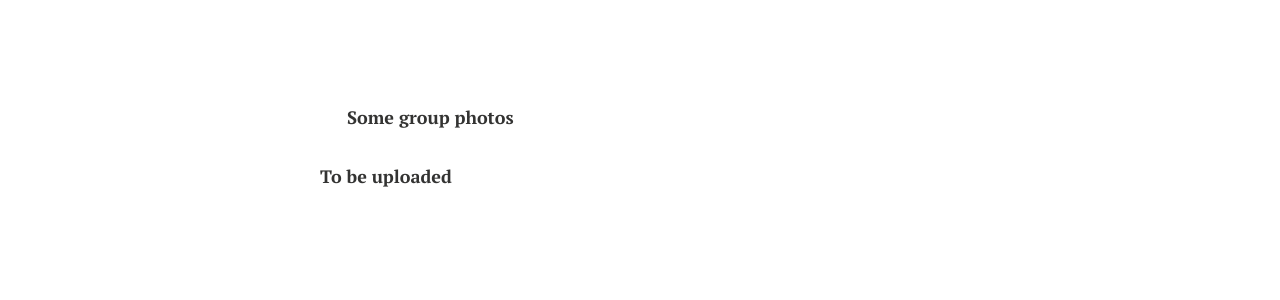
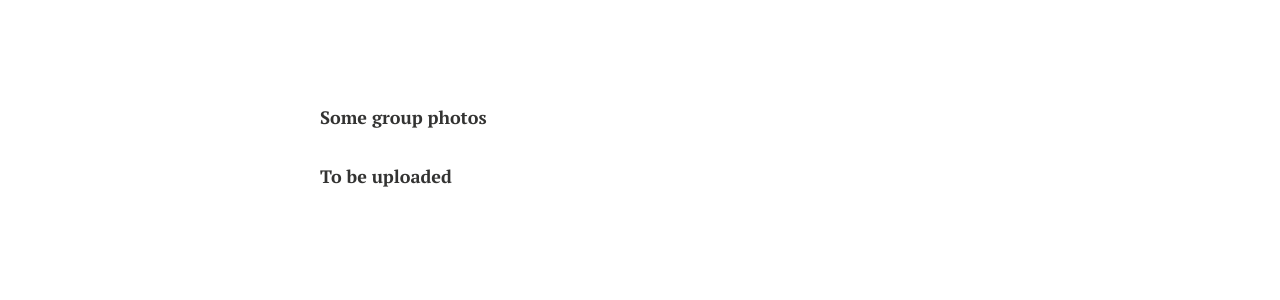
Before and after one commit to terteruu/terteruu.github.io, a Jekyll site: the page built from gallery.md, in a window 1280 px wide. Shown: the part 289-589 px from the top of the page. Built offline with Jekyll 4.4.1, drawn with Linux system fonts in a browser that asks for light colours; nearby versions of some CDN libraries; comment, search, counter and statistics services are not loaded; a style sheet for code colours, icons or effects is not loaded.

```diff
--- a/gallery.md
+++ b/gallery.md
@@ -14,11 +14,9 @@ title: Gallery
 <br>
 <br>
 <br>
-
-**Some group photos**<br>
+<b>Some group photos</b><br>
 <br>
-**To be uploaded**<br>
-
+<b>To be uploaded</b><br>
 <br>
 <br>
 <br>
```
